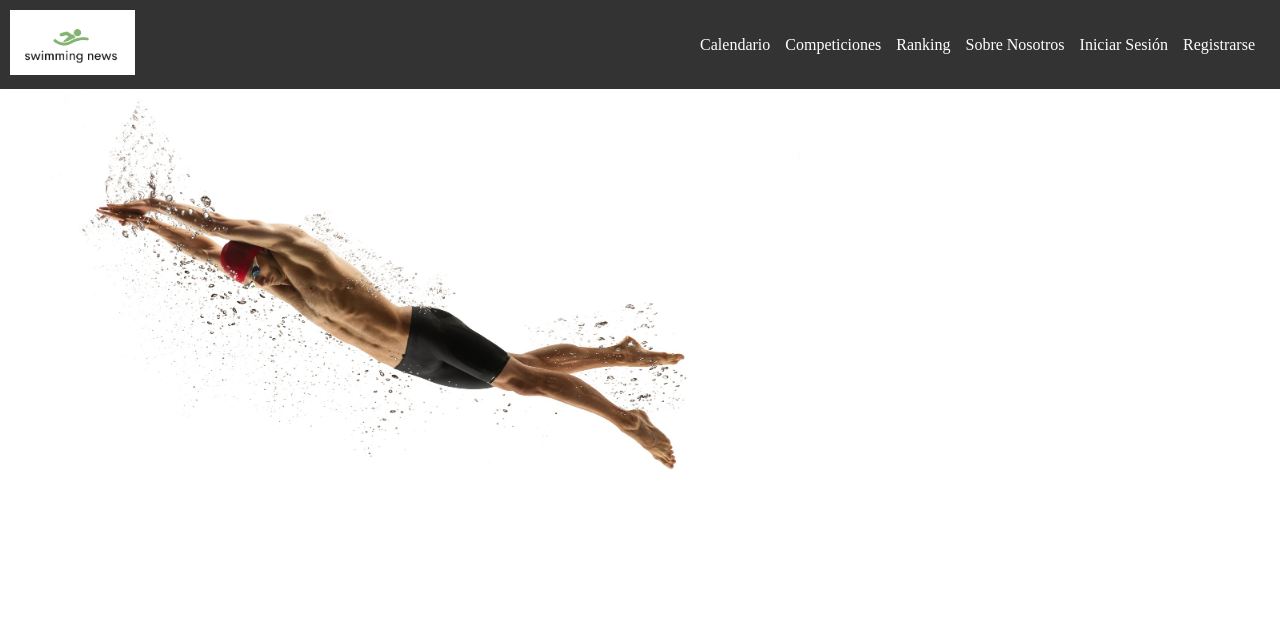
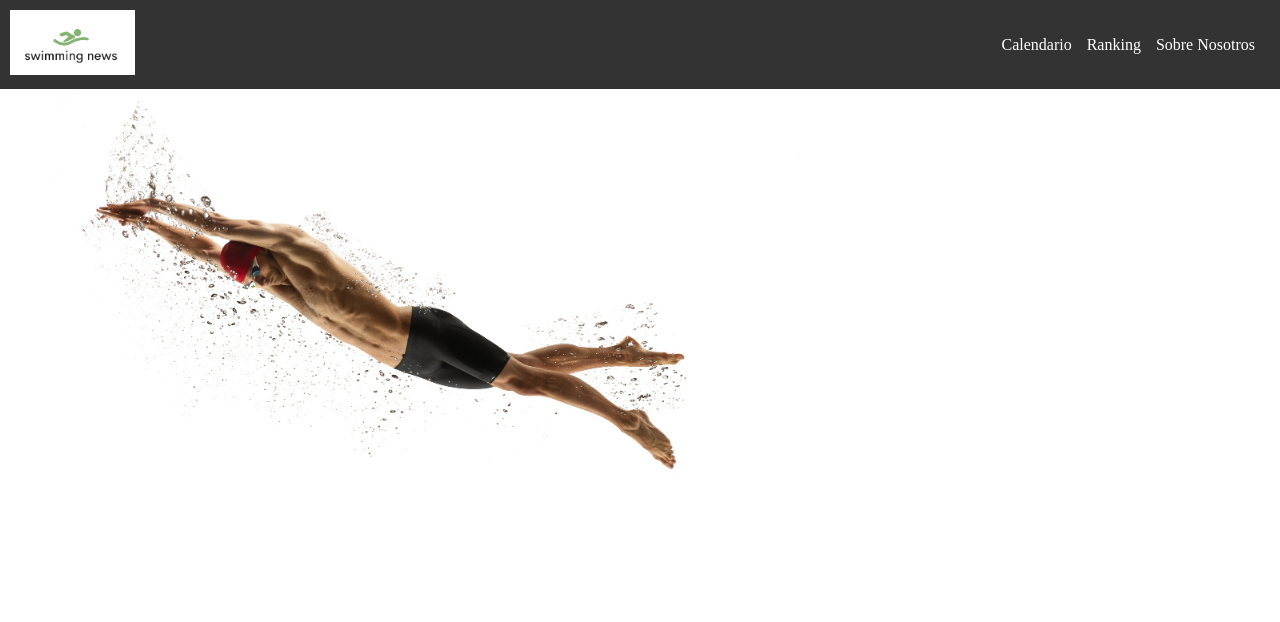
Before and after one commit to WebDeportiva/WebDeportiva, a Python web app: template web/python/templates/about_us.html in a window 1280 px wide. Shown: the top 622 px of the page. Run offline with Jinja, Linux system fonts and the light colour scheme; the template is opened without the code that fills it, so the values that code supplies are empty.

Commit message:
Lil changes

```diff
--- a/web/python/templates/about_us.html
+++ b/web/python/templates/about_us.html
@@ -15,12 +15,9 @@
         </div>
         <div class="navbar-links">
             <ul>
-                <li><a href="index.html">Calendario</a></li>
-                <li><a href="competiciones.html">Competiciones</a></li>
-                <li><a href="ranking.html">Ranking</a></li>
-                <li><a href="sobre-nosotros.html">Sobre Nosotros</a></li>
-                <li><a href="IniciarSesion.html">Iniciar Sesión</a></li>
-                <li><a href="registrarse.html">Registrarse</a></li>
+                <li><a href="/">Calendario</a></li>
+                <li><a href="/ranking">Ranking</a></li>
+                <li><a href="/aboutus">Sobre Nosotros</a></li>
             </ul>
         </div>
     </div>
@@ -66,7 +63,7 @@
       <div class="historia-banner">
 
           <div class="imagen-columna">
-            <img src="../static/img/iker(1).jpg" alt="Iker">
+            <img src="../static/img/iker.jpg" alt="Iker">
             <img src="../static/img/carmelo.jpg" alt="Carmelo">
             <img src="../static/img/xavi.jpg" alt="Xabi">
             <img src="../static/img/galder.jpg" alt="Galder">
--- a/web/python/templates/ranking.html
+++ b/web/python/templates/ranking.html
@@ -20,7 +20,7 @@
             <ul>
                 <li><a href="/">Calendario</a></li>
                 <li><a href="/ranking">Ranking</a></li>
-                <li><a href="/about">Sobre Nosotros</a></li>
+                <li><a href="/aboutus">Sobre Nosotros</a></li>
             </ul>
         </div>
     </div>
```
Also changed, not shown: web/python/static/img/iker.jpg (renamed from web/python/static/img/iker (1).jpg).
